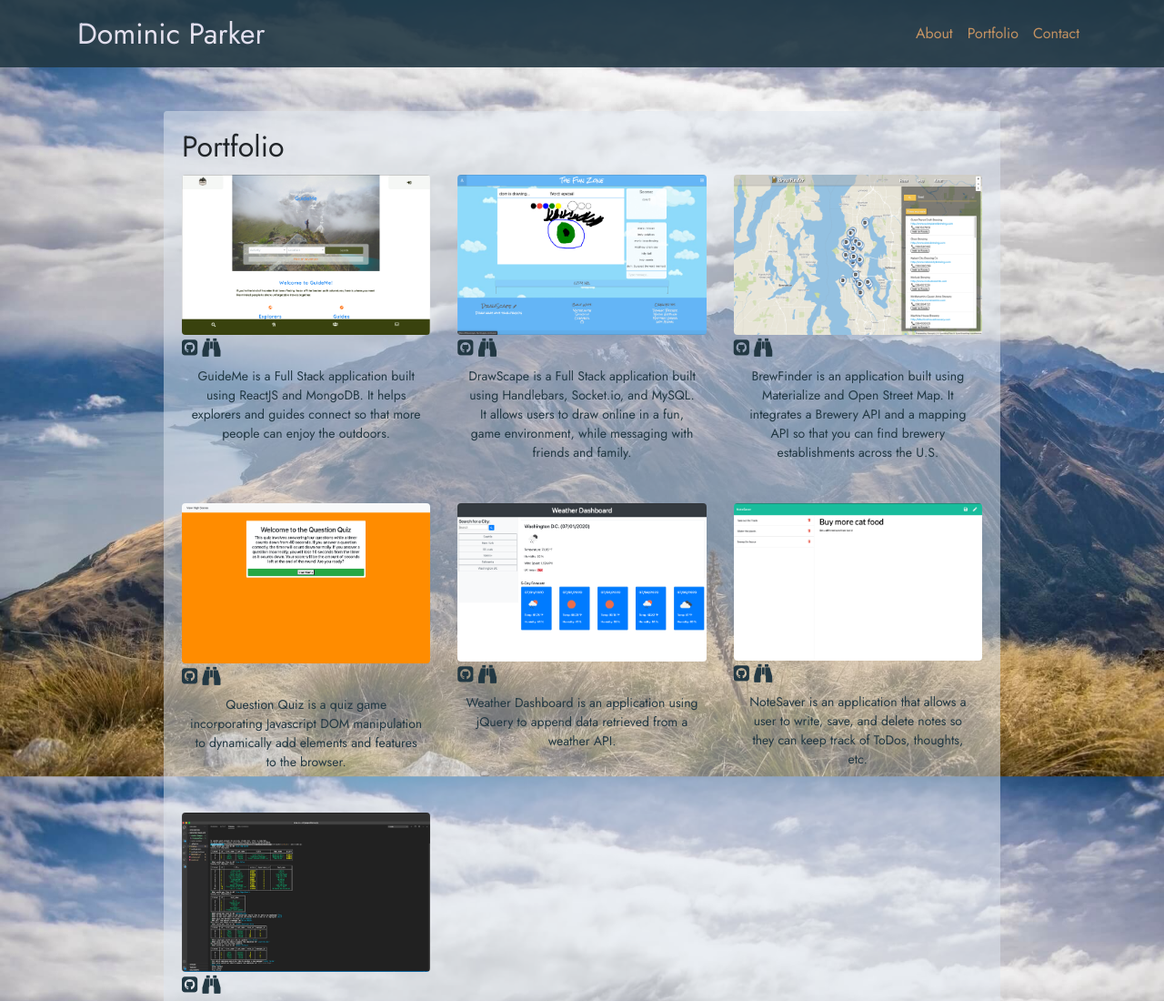
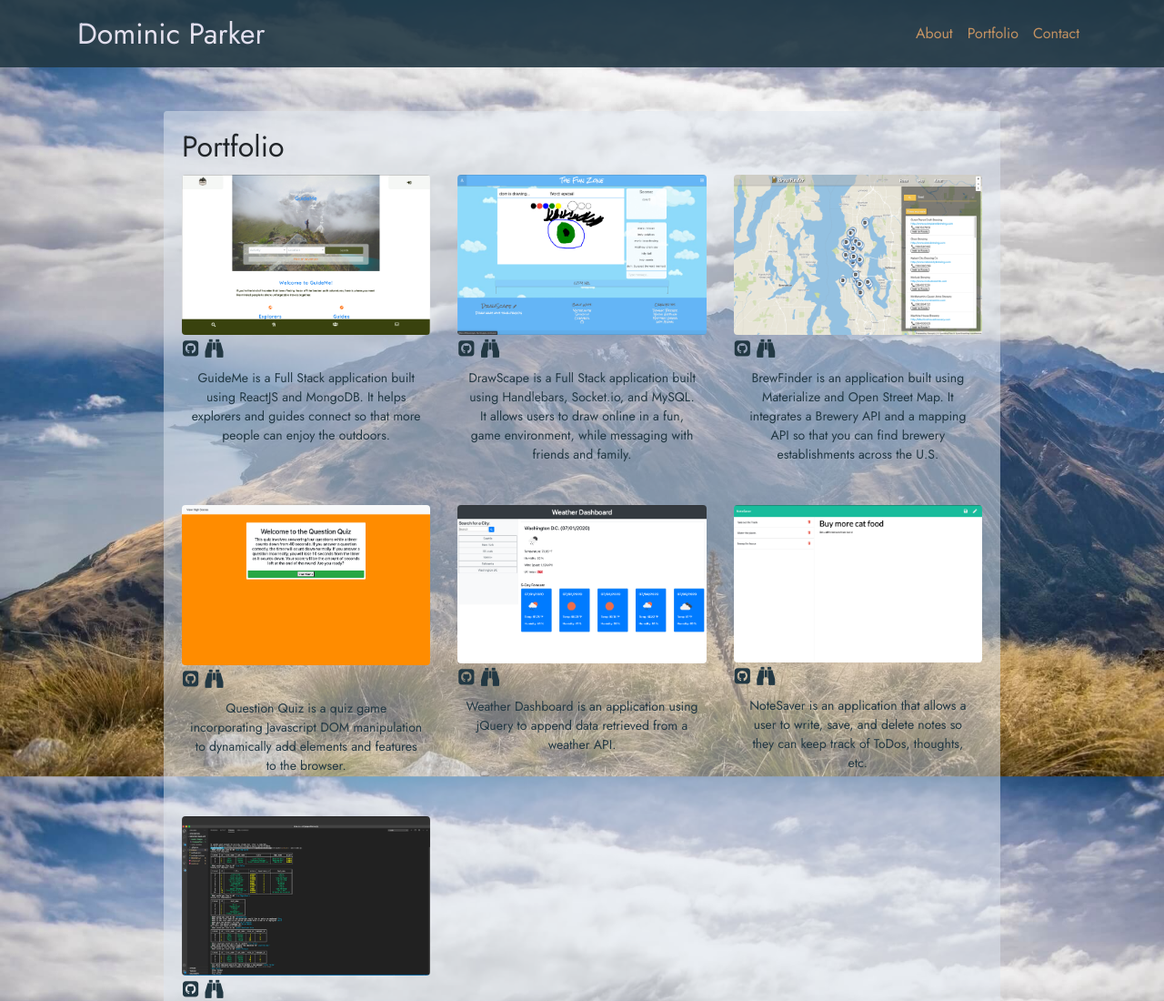
Before and after one commit to domjparker/portfolio, a website: page portfolio.html in a window 1280 px wide. Shown: the top 1100 px of the page at 91% size. Drawn offline with nearby package versions, Linux system fonts and the light colour scheme; a web font is replaced by a local one.

Commit message:
modified portfolio icons

```diff
--- a/portfolio.html
+++ b/portfolio.html
@@ -80,13 +80,13 @@
                     <a
                       href="https://github.com/domjparker/GuideMe-FE.git"
                       target="_blank"
-                      class="portIcons"
+                      class="btn portIcons"
                       ><i class="fa fa-github-square portIcon"></i
                     ></a>
                     <a
                       href="https://guidemedimma.herokuapp.com/"
                       target="_blank"
-                      class="portIcons"
+                      class="btn portIcons"
                       ><i class="fa fa-binoculars icon"></i
                     ></a>
                   </a>
@@ -114,13 +114,13 @@
                     <a
                       href="https://github.com/indyminhas/DrawScape.git"
                       target="_blank"
-                      class="portIcons"
+                      class="btn portIcons"
                       ><i class="fa fa-github-square"></i
                     ></a>
                     <a
                       href="https://drawscape.herokuapp.com/"
                       target="_blank"
-                      class="portIcons"
+                      class="btn portIcons"
                       ><i class="fa fa-binoculars icon"></i
                     ></a>
                   </a>
@@ -152,13 +152,13 @@
                     <a
                       href="https://github.com/domjparker/brewfinder.git"
                       target="_blank"
-                      class="portIcons"
+                      class="btn portIcons"
                       ><i class="fa fa-github-square"></i
                     ></a>
                     <a
                       href="https://domjparker.github.io/brewfinder/"
                       target="_blank"
-                      class="portIcons"
+                      class="btn portIcons"
                       ><i class="fa fa-binoculars icon"></i
                     ></a>
                   </a>
@@ -190,13 +190,13 @@
                     <a
                       href="https://github.com/domjparker/question-quiz.git"
                       target="_blank"
-                      class="portIcons"
+                      class="btn portIcons"
                       ><i class="fa fa-github-square"></i
                     ></a>
                     <a
                       href="https://domjparker.github.io/question-quiz/"
                       target="_blank"
-                      class="portIcons"
+                      class="btn portIcons"
                       ><i class="fa fa-binoculars icon"></i
                     ></a>
                   </a>
@@ -227,13 +227,13 @@
                     <a
                       href="https://github.com/domjparker/weather-dashboard.git"
                       target="_blank"
-                      class="portIcons"
+                      class="btn portIcons"
                       ><i class="fa fa-github-square"></i
                     ></a>
                     <a
                       href="https://domjparker.github.io/weather-dashboard/"
                       target="_blank"
-                      class="portIcons"
+                      class="btn portIcons"
                       ><i class="fa fa-binoculars icon"></i
                     ></a>
                   </a>
@@ -263,13 +263,13 @@
                     <a
                       href="https://github.com/domjparker/noteSaver.git"
                       target="_blank"
-                      class="portIcons"
+                      class="btn portIcons"
                       ><i class="fa fa-github-square"></i
                     ></a>
                     <a
                       href="https://note-saver-djp.herokuapp.com/"
                       target="_blank"
-                      class="portIcons"
+                      class="btn portIcons"
                       ><i class="fa fa-binoculars icon"></i
                     ></a>
                   </a>
@@ -300,13 +300,13 @@
                     <a
                       href="https://github.com/domjparker/Dev-Team-Generator-CLI-Application-.git"
                       target="_blank"
-                      class="portIcons"
+                      class="btn portIcons"
                       ><i class="fa fa-github-square"></i
                     ></a>
                     <a
                       href="https://github.com/domjparker/Dev-Team-Generator-CLI-Application-.git"
                       target="_blank"
-                      class="portIcons"
+                      class="btn portIcons"
                       ><i class="fa fa-binoculars icon"></i
                     ></a>
                   </a>
--- a/style.css
+++ b/style.css
@@ -105,6 +105,10 @@ p {
   /* align-items: flex-end; */
 }
 
+.portIcons:hover {
+  color: #275360;
+}
+
 
 /* Contact Page/Contact section */
 .btn-custom {
```
